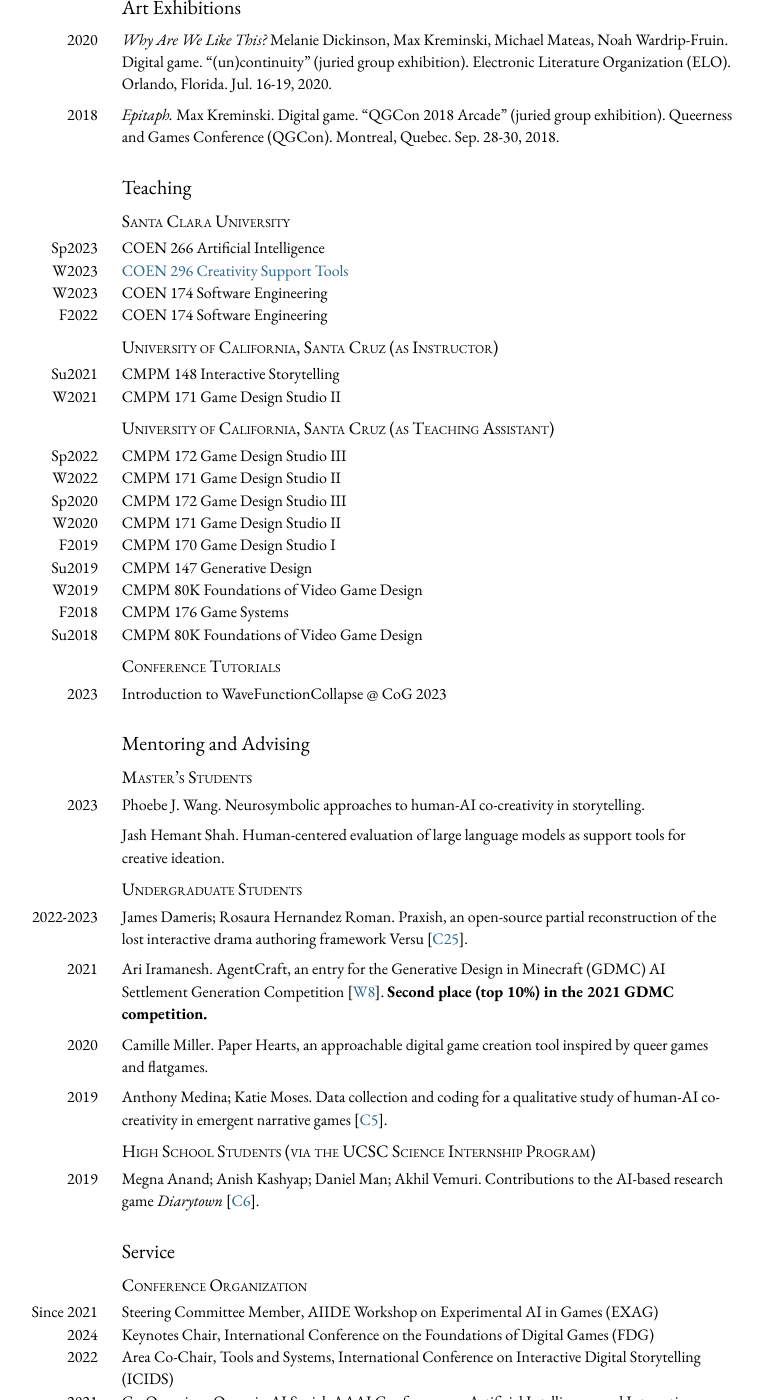
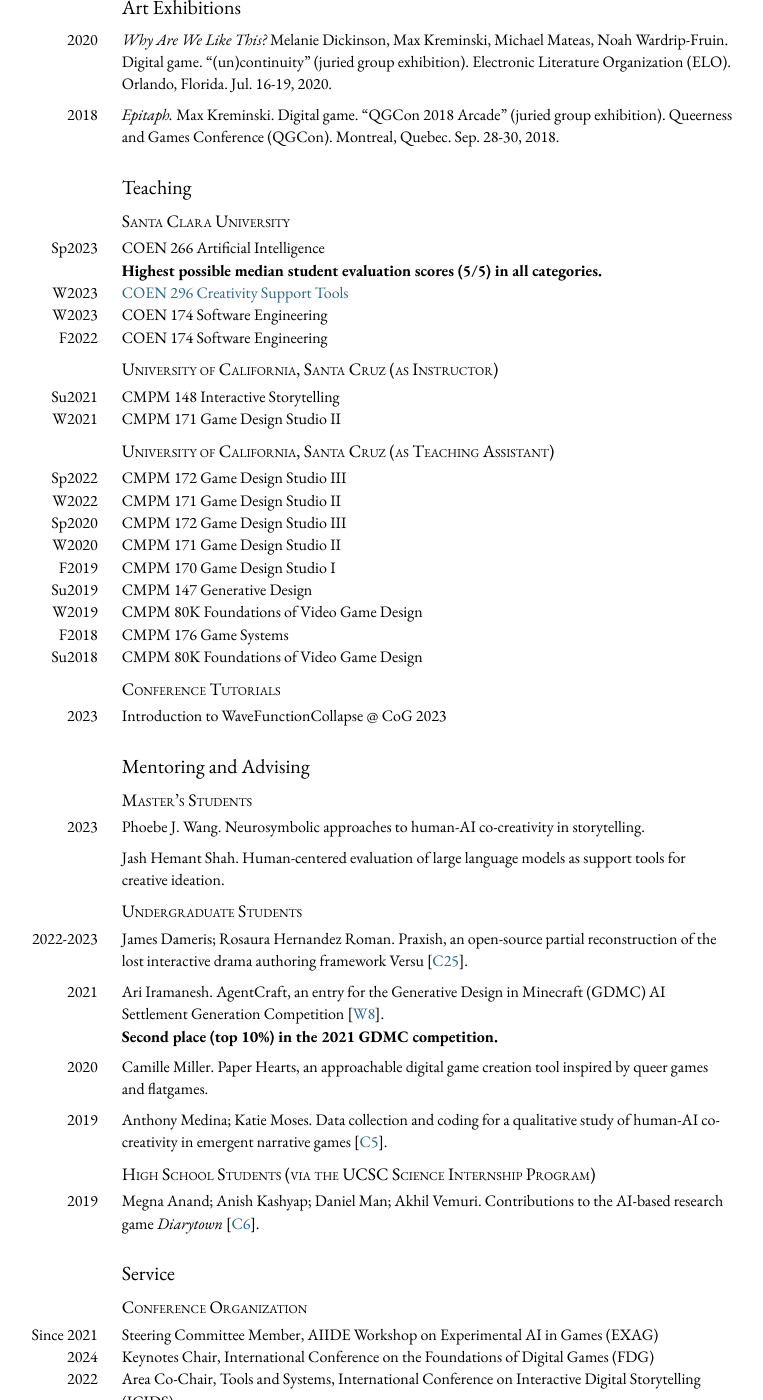
Before and after one commit to mkremins/mkremins.github.io, a Jekyll site: the page built from cv/index.html, in a window 1280 px wide and 1400 px high, scrolled down 7994 px. Shown: the whole window, without its empty margins (261-1024 px from the left). Built offline with Jekyll 4.4.1, drawn with Linux system fonts in a browser that asks for light colours.

Commit message:
Mention high SET scores for COEN 266 in CV

```diff
--- a/_includes/cvpubs.html
+++ b/_includes/cvpubs.html
@@ -18,7 +18,7 @@
       <span class="authors">{{authors_html | join: ", "}}</span>.<br>
       {% if pub.pubtype == "chapter" %}In <em>{{pub.booktitle}}</em>. {{pub.publisher}}, {{pub.year}}{% elsif pub.pubtype == "journal" %}{{pub.venue}}, {{pub.year}}{% else %}{{pub.venue}} {% if pub.parent_venue %}@ {{pub.parent_venue}}{% endif %} {{pub.year}}{% endif %}{% if pub.inpress %} (in press){% endif %}.
       {% if acceptrate != 0 and acceptrate <= 45 %} <span class="pub-acceptrate">{{acceptrate}}% acceptance rate{% if pub.acceptnote and pub.acceptnote != "" %} ({{pub.acceptnote}}){% endif %}.</span>{% endif %}
-      {% if pub.award and pub.award != "" %} <span class="pub-award">{{pub.award}}.</span>{% endif %}
+      {% if pub.award and pub.award != "" %} <span class="award">{{pub.award}}.</span>{% endif %}
     </div>
   </div>
   {%- assign pubid = pubid | minus: 1 -%}
--- a/cv/index.html
+++ b/cv/index.html
@@ -38,7 +38,7 @@ layout: null
   .author { white-space: nowrap; }
   /*.author.self { font-weight: bold; }*/
   .pub-acceptrate { color: #777; }
-  .pub-award { font-weight: bold; }
+  .award { font-weight: bold; }
 
   /* dated entries */
   .dated-entry { display: flex; flex-flow: row wrap; position: relative; margin-bottom: 0.5rem; }
@@ -282,7 +282,7 @@ layout: null
       <div class="oneline-entries">
         <div class="dated-entry">
           <div class="dated-date">Sp2023</div>
-          <div class="dated-content">COEN 266 Artificial Intelligence</div>
+          <div class="dated-content">COEN 266 Artificial Intelligence<br><span class="award">Highest possible median student evaluation scores (5/5) in all categories.</span></div>
         </div>
         <div class="dated-entry">
           <div class="dated-date">W2023</div>
@@ -399,7 +399,7 @@ layout: null
       </div>-->
       <div class="dated-entry">
         <div class="dated-date">2021</div>
-        <div class="dated-content">Ari Iramanesh. AgentCraft, an entry for the Generative Design in Minecraft (GDMC) AI Settlement Generation Competition [<a href="#W8">W8</a>]. <span class="pub-award">Second place (top 10%) in the 2021 GDMC competition.</span></div>
+        <div class="dated-content">Ari Iramanesh. AgentCraft, an entry for the Generative Design in Minecraft (GDMC) AI Settlement Generation Competition [<a href="#W8">W8</a>].<br><span class="award">Second place (top 10%) in the 2021 GDMC competition.</span></div>
       </div>
       <div class="dated-entry">
         <div class="dated-date">2020</div>
```
